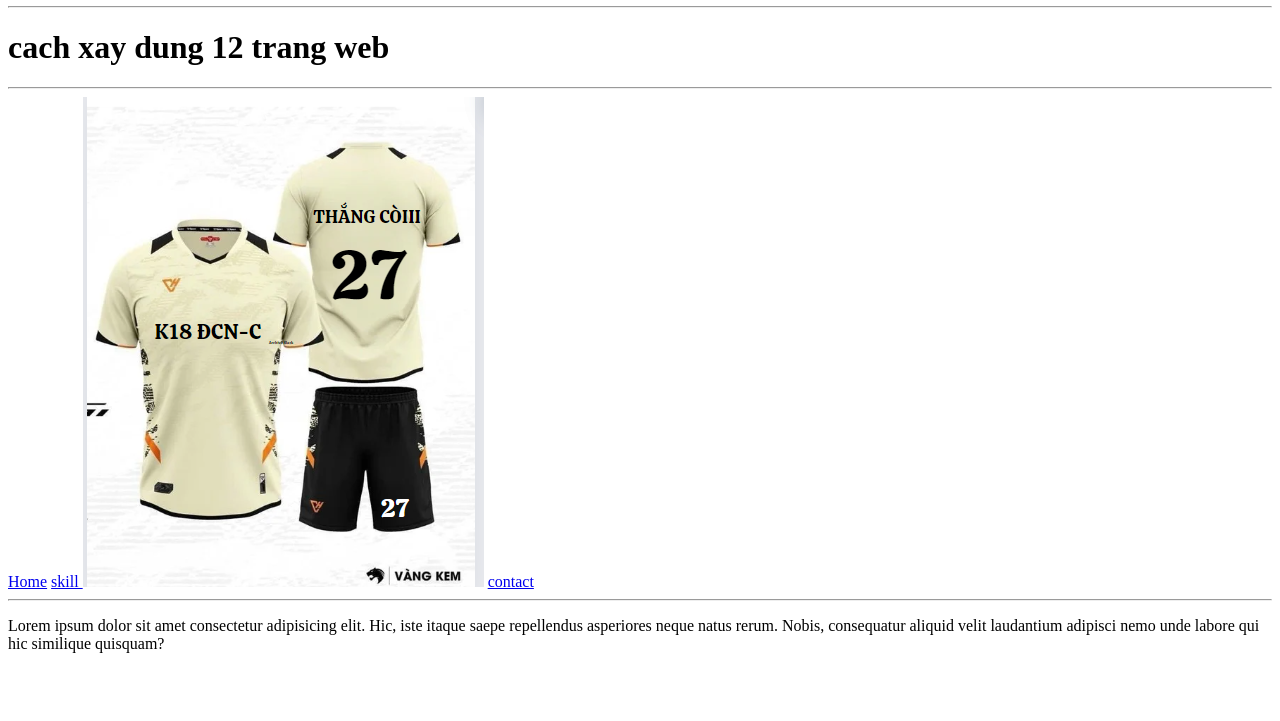
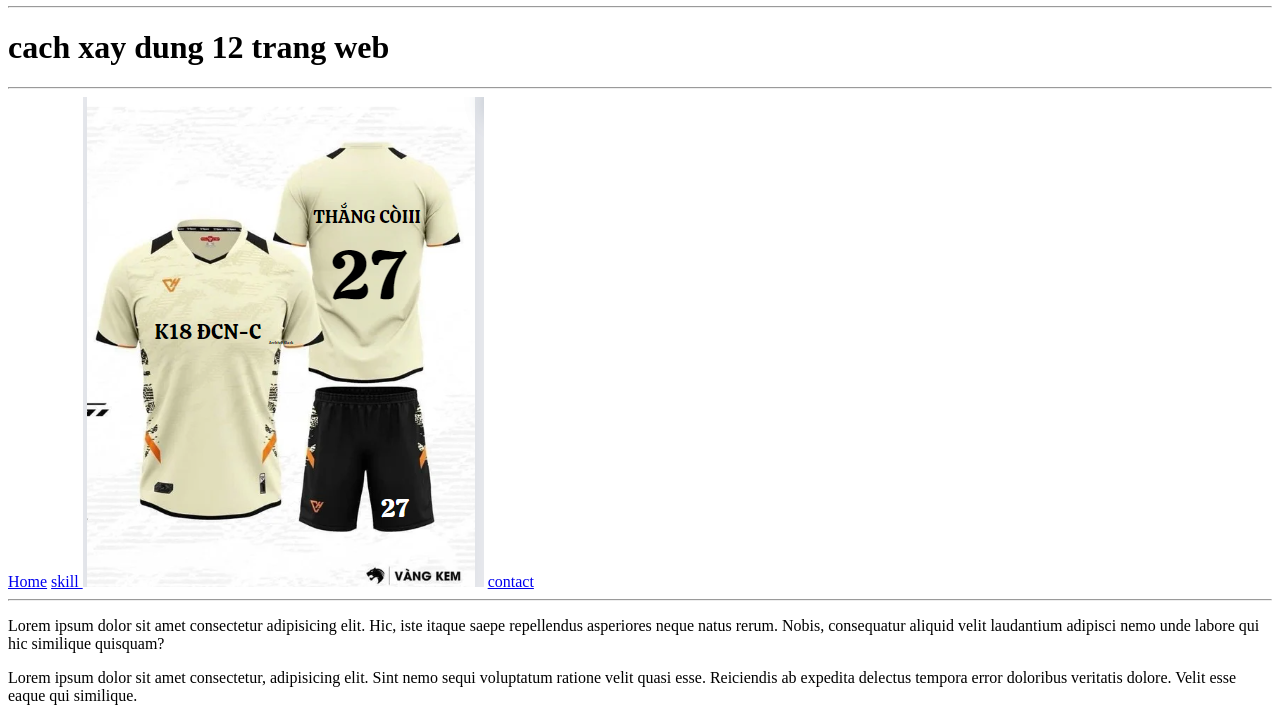
Before and after one commit to anhhiu/test, a plain HTML site: page index.html in a window 1280 px wide. Shown: the part 1667-2388 px from the top of the page. Before the commit the page ends 2336 px from the top, so only its background shows below. Drawn offline with Linux system fonts and the light colour scheme.

Commit message:
sua doi lan 1

```diff
--- a/index.html
+++ b/index.html
@@ -90,6 +90,8 @@
     <p>Lorem ipsum dolor sit amet consectetur adipisicing elit. Hic, iste itaque saepe repellendus asperiores neque
         natus rerum. Nobis, consequatur aliquid velit laudantium adipisci nemo unde labore qui hic similique quisquam?
     </p>
+    <p>Lorem ipsum dolor sit amet consectetur, adipisicing elit. Sint nemo sequi voluptatum ratione velit quasi esse.
+        Reiciendis ab expedita delectus tempora error doloribus veritatis dolore. Velit esse eaque qui similique.</p>
 </body>
 
 </html>
```
